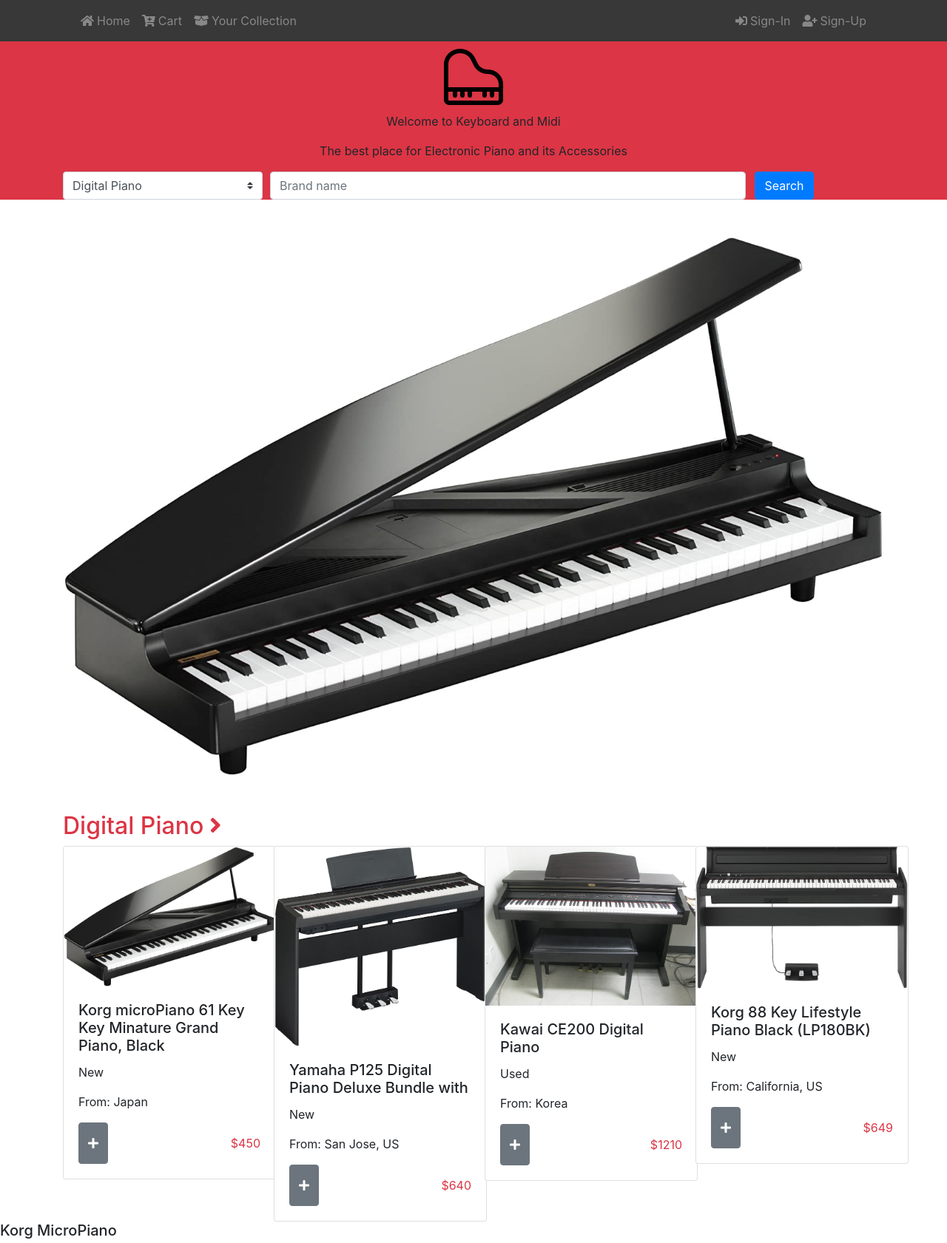
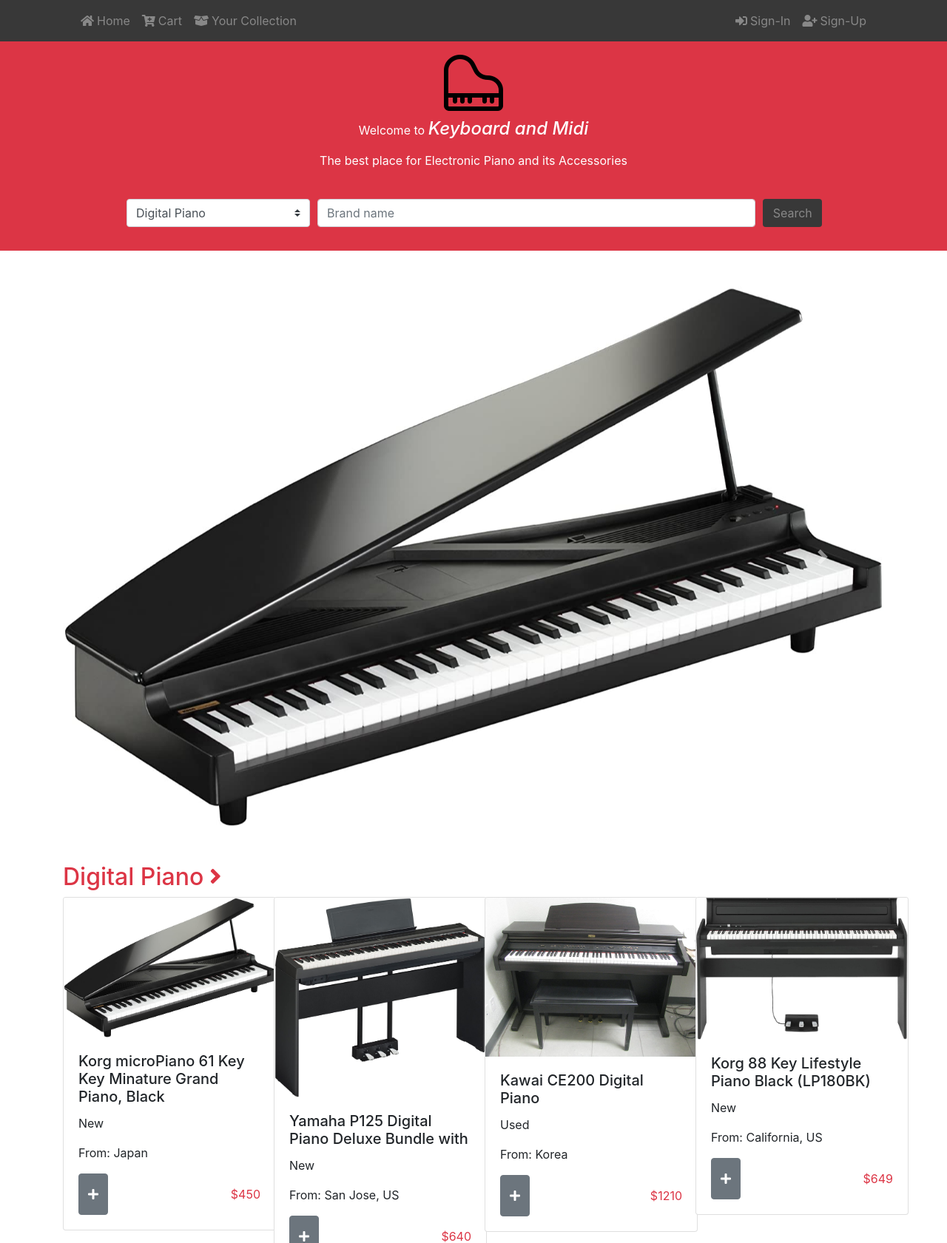
Before and after one commit to tahiry-dev/keyboard-midi-store, a PHP site: page / in a window 1280 px wide. Shown: the top 1681 px of the page at 74% size. Run offline with PHP 8.4, Linux system fonts and the light colour scheme.

Commit message:
style the heading for the main section for all size

```diff
--- a/css/style.css
+++ b/css/style.css
@@ -5,6 +5,9 @@
   box-sizing: border-box; }
 
 /* ---Global Rules--- */
+body {
+  min-width: 360px; }
+
 /* ---Header--- */
 header {
   background-color: #383838; }
@@ -20,3 +23,53 @@ header {
 
 .right-icon .fa-music {
   color: #888888; }
+
+/* ---Main Section--- */
+.main-search {
+  width: 102.56%; }
+
+.search-button {
+  display: block;
+  width: 100%;
+  font-weight: 400;
+  color: #888888;
+  text-align: center;
+  vertical-align: middle;
+  -webkit-user-select: none;
+  -moz-user-select: none;
+  -ms-user-select: none;
+  user-select: none;
+  background-color: #383838;
+  border: 1px solid transparent;
+  padding: .375rem .75rem;
+  font-size: 1rem;
+  line-height: 1.5;
+  border-radius: .25rem;
+  transition: color .15s ease-in-out,background-color .15s ease-in-out,border-color .15sease-in-out,box-shadow .15s ease-in-out; }
+
+.search-button:hover {
+  color: #626262;
+  background-color: #121212; }
+
+/* -------------------------------MEDIA QUERIES-----------------------------------*/
+@media screen and (min-width: 768px) {
+  .search-button {
+    display: inline-block;
+    width: 80px;
+    font-weight: 400;
+    color: #888888;
+    text-align: center;
+    vertical-align: middle;
+    -webkit-user-select: none;
+    -moz-user-select: none;
+    -ms-user-select: none;
+    user-select: none;
+    background-color: #383838;
+    border: 1px solid transparent;
+    padding: .375rem .75rem;
+    font-size: 1rem;
+    line-height: 1.5;
+    border-radius: .25rem;
+    transition: color .15s ease-in-out,background-color .15s ease-in-out,border-color .15sease-in-out,box-shadow .15s ease-in-out; }
+  .main-search {
+    width: 93%; } }
--- a/index.html
+++ b/index.html
@@ -58,14 +58,14 @@
     </header>
 
     <main>
-        <div class="main-heading text-center bg-danger">
+        <div class="main-heading text-center bg-danger pt-2 pb-4">
             <img src="images/large-piano-icon.png" alt="piano icon">
-            <p>Welcome to <span>Keyboard and Midi</span></p>
-            <p>The best place for Electronic Piano and its Accessories</p>
+            <p class="text-white">Welcome to <em class="h4">Keyboard and Midi</em></p>
+            <p class="text-white">The best place for Electronic Piano and its Accessories</p>
             <div class="container text-center">
                 <form>
-                    <div class="form-row">
-                        <div class="col-md-3">
+                    <div class="form-row main-search pt-4">
+                        <div class="col-md-3 offset-md-1 mb-2">
                             <select class="custom-select" id="validationDefault04" required>
                                 <option>Digital Piano</option>
                                 <option>Electronic Keyboard</option>
@@ -73,11 +73,11 @@
                                 <option>Accessories</option>
                             </select>
                         </div>
-                        <div class="col-md-7">
+                        <div class="col-md-7 mb-2">
                             <input type="text" class="form-control" id="validationDefault03" placeholder="Brand name">
                         </div>
                         <div class="col-md-1">
-                            <button class="btn btn-primary" type="submit">Search</button>
+                            <button class="search-button" type="submit">Search</button>
                         </div>
                     </div>
                 </form>
```
Also changed, not shown: sass/main.scss (+72 -0 lines).
